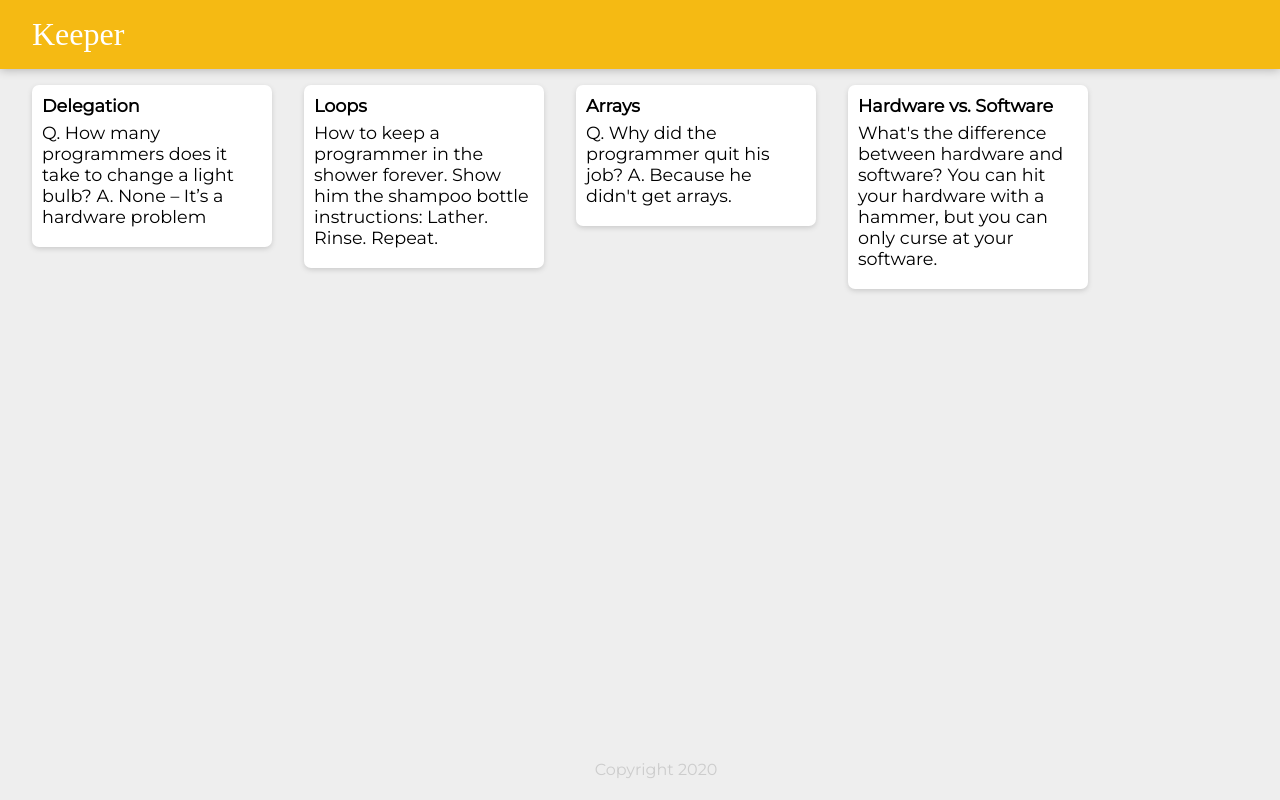
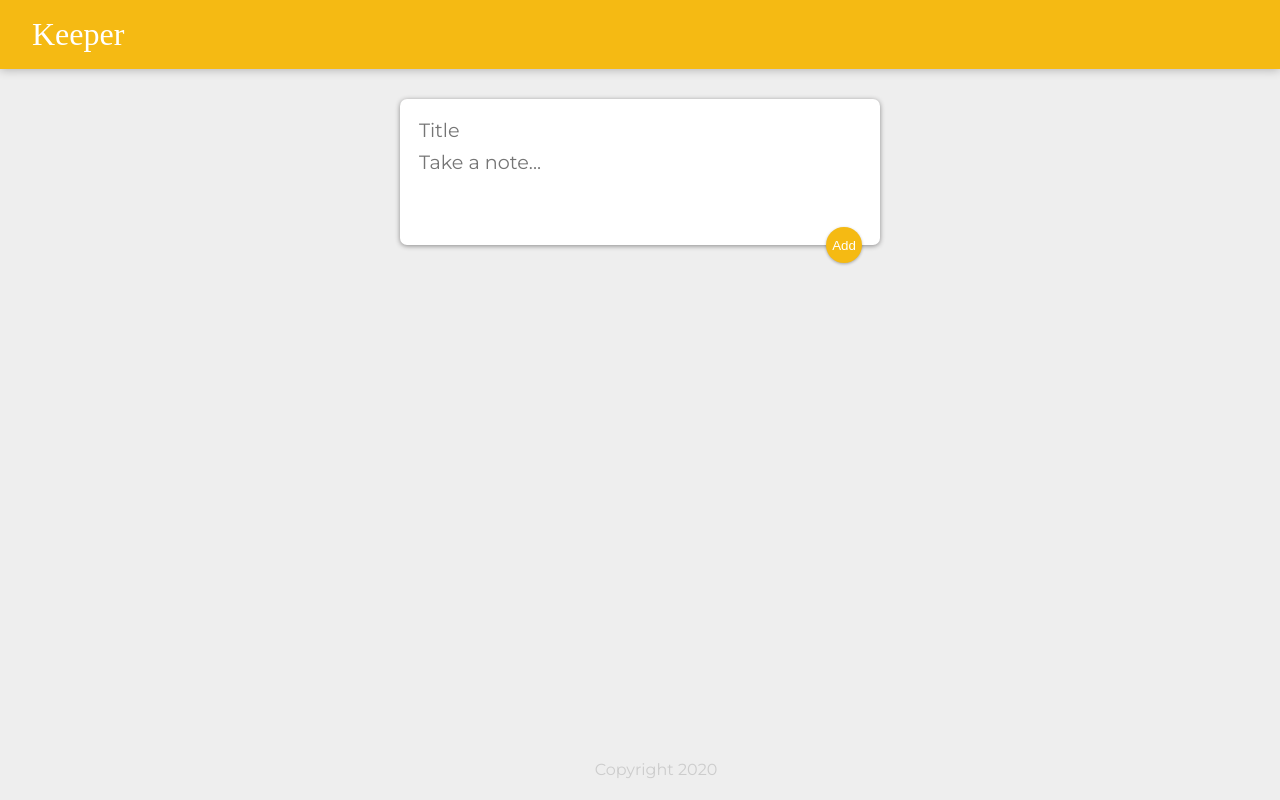
Before and after one commit to Saad-Siddiqui27/Note-keeper-React, a React (Create React App) app: page / in a window 1280 px wide. Built offline with nearby package versions, Linux system fonts and the light colour scheme; a web font is replaced by a local one.

Commit message:
Added new styles for the text area not taking box

```diff
--- a/public/styles.css
+++ b/public/styles.css
@@ -54,3 +54,49 @@
   white-space: pre-wrap;
   word-wrap: break-word;
 }
+
+.note button {
+  position: relative;
+  float: right;
+  margin-right: 10px;
+  color: #f5ba13;
+  border: none;
+  width: 36px;
+  height: 36px;
+  cursor: pointer;
+  outline: none;
+}
+
+form {
+  position: relative;
+  width: 480px;
+  margin: 30px auto 20px auto;
+  background: #fff;
+  padding: 15px;
+  border-radius: 7px;
+  box-shadow: 0 1px 5px rgb(138, 137, 137);
+}
+form input,
+form textarea {
+  width: 100%;
+  border: none;
+  padding: 4px;
+  outline: none;
+  font-size: 1.2em;
+  font-family: inherit;
+  resize: none;
+}
+form button {
+  position: absolute;
+  right: 18px;
+  bottom: -18px;
+  background: #f5ba13;
+  color: #fff;
+  border: none;
+  border-radius: 50%;
+  width: 36px;
+  height: 36px;
+  box-shadow: 0 1px 3px rgba(0, 0, 0, 0.3);
+  cursor: pointer;
+  outline: none;
+}
--- a/src/components/App.jsx
+++ b/src/components/App.jsx
@@ -1,23 +1,36 @@
-import React from "react";
+import React, { useState } from "react";
 import Header from "./Header";
 import Footer from "./Footer"
 import Note from  "./Note"
 import notes from "../notes"
+import CreateArea from "./CreateArea"
 
 
 
 
 
 function App(){
+
+    const [notes, setNotes]= useState([]);
+
+
+    function addNote(note){
+
+        setNotes(prevNotes => {
+          return  [...prevNotes, note];
+        }
+        );
+    }
+
+
     return (<div>
        <Header/>
-       {notes.map(noteItem => (
-           <Note
-           key = {noteItem.key}
-           title= {noteItem.title}
-           content = {noteItem.content}
-           />
-           ))}
+       <CreateArea addNote={addNote}/>
+
+        {notes.map(note => {
+            return <Note title={note.title} content={note.content}/>
+
+        })}
        <Footer/>
     </div>
     );
--- a/src/components/CreateArea.jsx
+++ b/src/components/CreateArea.jsx
@@ -0,0 +1,46 @@
+import React, { useState } from "react"
+
+function CreateArea(props){
+
+
+
+    const [note, setNote]= useState({
+        title: "",
+        content: ""
+    })
+
+
+    function handleChange(event){
+        const {name, value} = event.target;
+
+        setNote(prevNote => {
+            return {
+                ...prevNote,
+                [name] : value
+        };
+        });
+    }
+
+    function submitNote(event){
+        props.addNote(note);
+
+
+        event.preventdDefault();
+
+    }
+
+
+
+    return(
+        <div>
+            <form>
+                <input name="title" placeholder="Title" value={note.title}  onChange={handleChange}/>
+                <textarea name="content" placeholder="Take a note..." rows="3" value={note.content} onChange={handleChange}/>
+                <button onClick={submitNote}>Add</button>
+            </form>
+        </div>
+    );
+
+}
+
+export default CreateArea;
--- a/src/components/Note.jsx
+++ b/src/components/Note.jsx
@@ -8,4 +8,4 @@
     </div>);
 }
 
-export default Note
+export default Note ;
```
